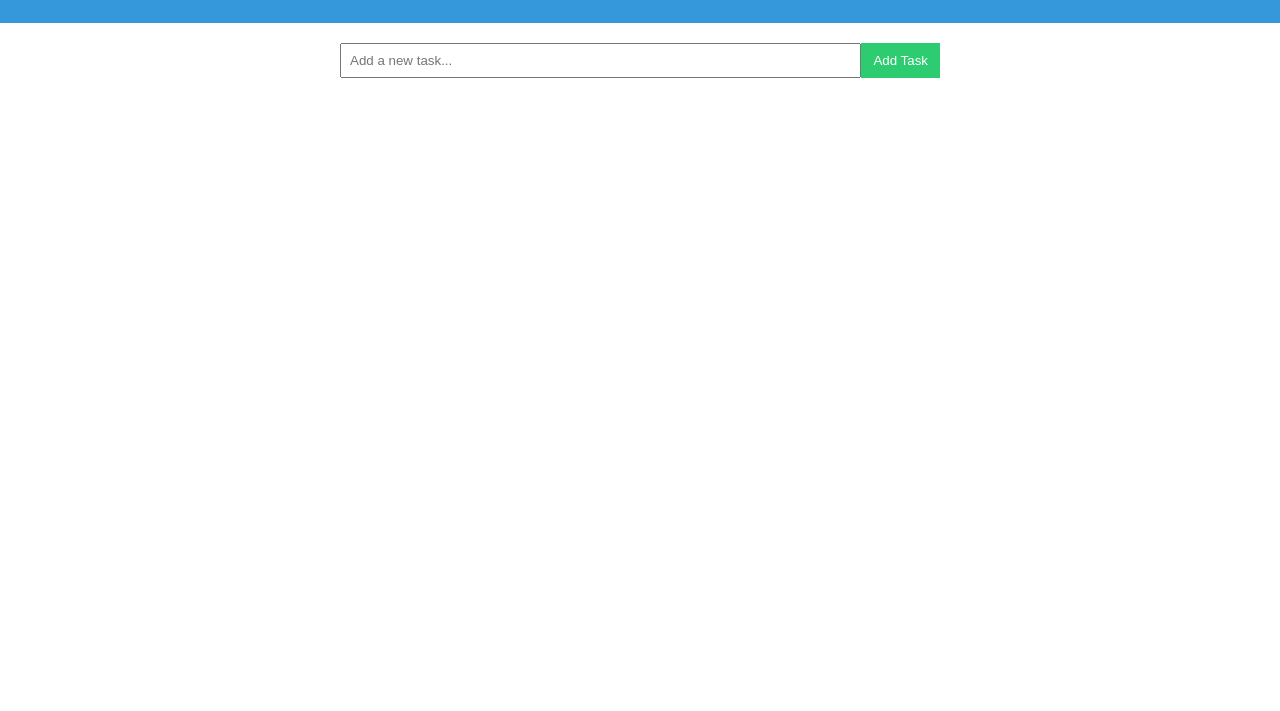
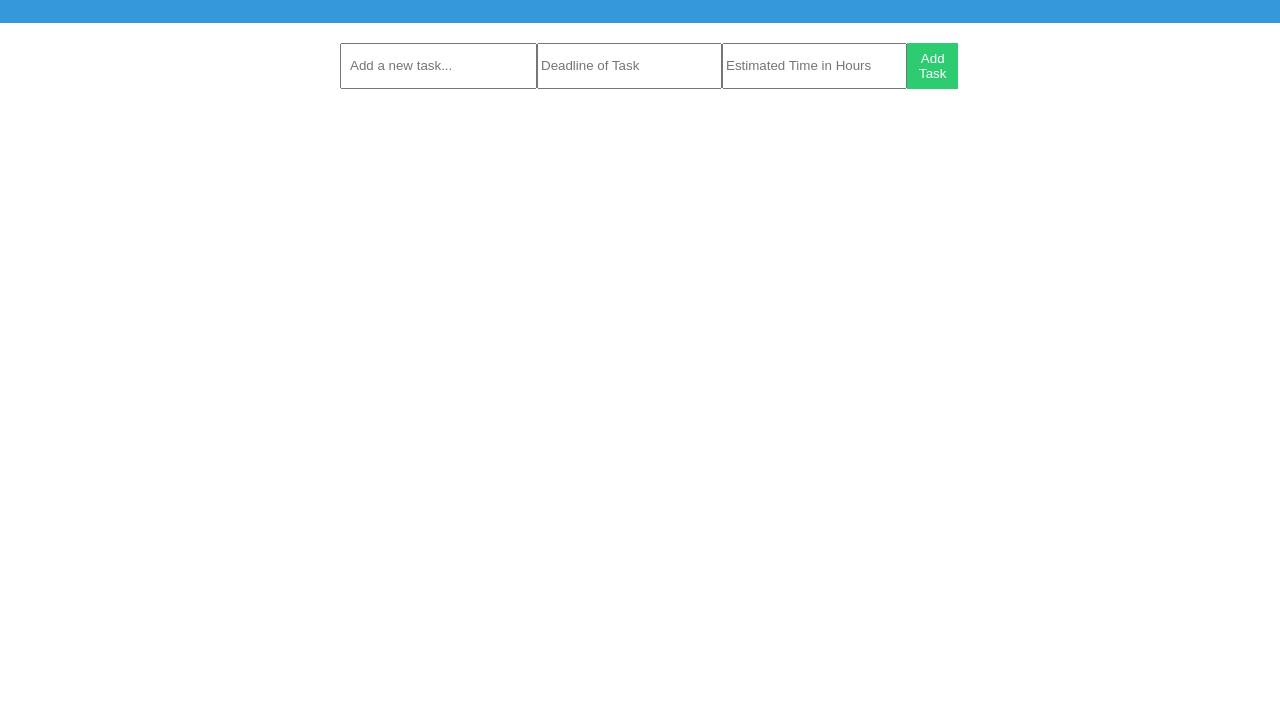
Before and after one commit to angelac345/TaskManager, a plain HTML site: page index.html in a window 1280 px wide. Shown: the part 89-800 px from the top of the page. Drawn offline with Linux system fonts and the light colour scheme.

Commit message:
adding more option to a task

```diff
--- a/index.html
+++ b/index.html
@@ -13,6 +13,8 @@
     <section id="task-section">
         <div id="task-form">
             <input type="text" id="task-input" placeholder="Add a new task...">
+            <input type="text" id="task-input-deadline" placeholder="Deadline of Task">
+            <input type="text" id="task-input-estimated-time" placeholder="Estimated Time in Hours">
             <button onclick="addTask()">Add Task</button>
         </div>
         <ul id="task-list"></ul>
```
